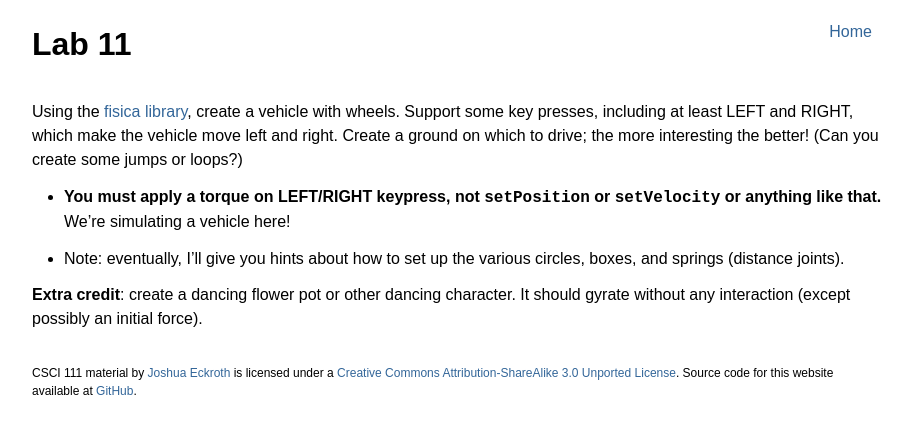
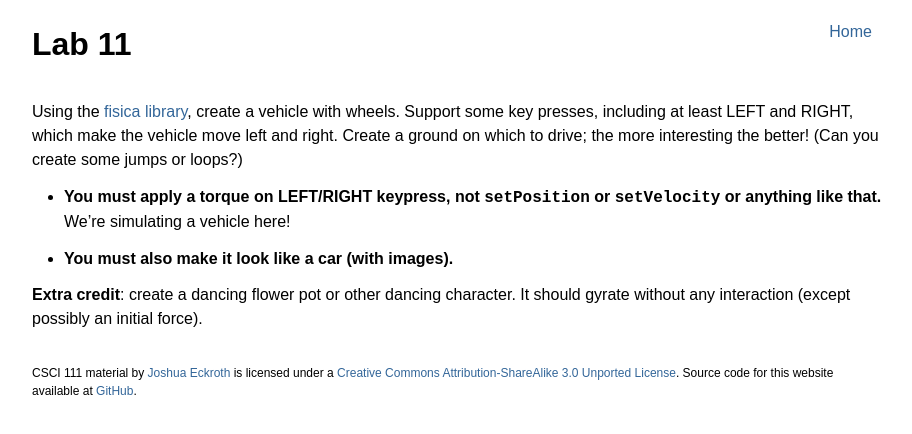
Before and after one commit to joshuaeckroth/csci111-website, a Jekyll site: the page built from labs/_posts/2015-11-20-lab-11.markdown, in a window 1280 px wide. Shown: the top 434 px of the page, without its empty margins (183-1095 px from the left). Built offline with Jekyll 4.4.1, drawn with Linux system fonts in a browser that asks for light colours; Markdown is read by kramdown in place of the engine named in the settings.

Commit message:
Updated lab 11

```diff
--- a/labs/_posts/2015-11-20-lab-11.markdown
+++ b/labs/_posts/2015-11-20-lab-11.markdown
@@ -10,6 +10,6 @@ Using the [fisica library](/guides/2015-11-09-physics.html), create a vehicle wi
 
 - **You must apply a torque on LEFT/RIGHT keypress, not `setPosition` or `setVelocity` or anything like that.** We're simulating a vehicle here!
 
-- Note: eventually, I'll give you hints about how to set up the various circles, boxes, and springs (distance joints).
+- **You must also make it look like a car (with images).**
 
 **Extra credit**: create a dancing flower pot or other dancing character. It should gyrate without any interaction (except possibly an initial force).
```
